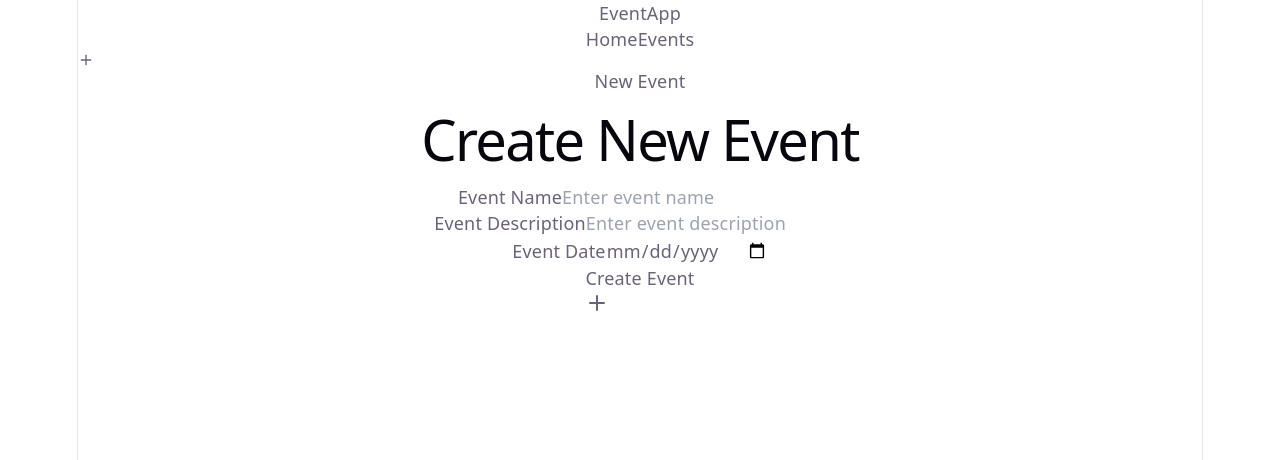
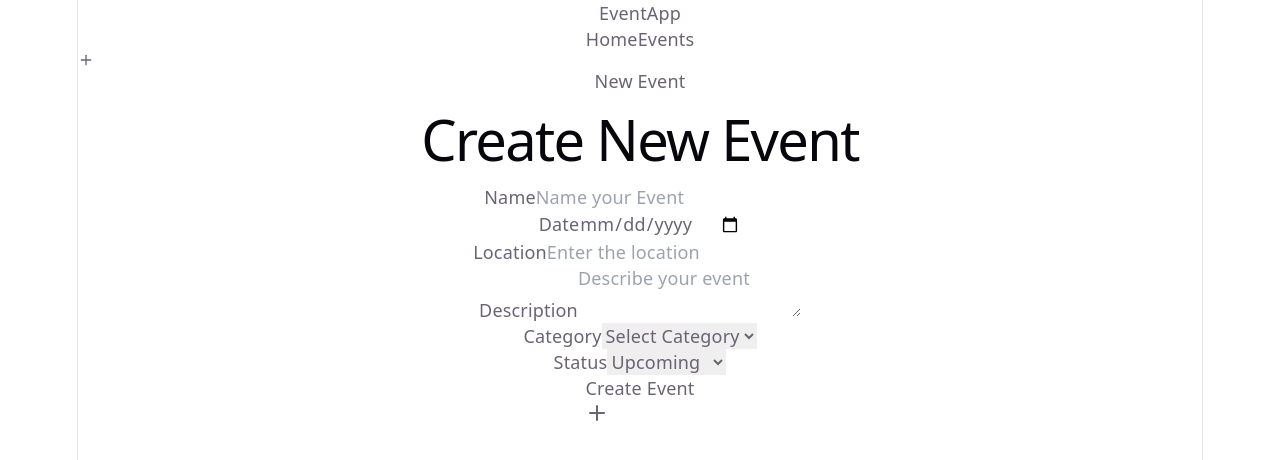
Before and after one commit to ultimatefaloe/event-app, a React (Vite) app: page /events/new in a window 1280 px wide. Shown: the top 460 px of the page. Built offline with nearby package versions, Linux system fonts and the light colour scheme.

Commit message:
class6: creating eventcard component

```diff
--- /dev/null
+++ b/src/components/EventCard.jsx
@@ -0,0 +1,41 @@
+import React from "react";
+
+// interface Event{
+//   id: number,
+//   name: string,
+//   description: string,
+//   date: Date,
+//   category:  "conference" | "meetup" | "workshop" | "webinar",
+//   status: "upcoming" | "ongoing" | "completed"
+//   createdAt: Date,
+//   update: Date
+// }
+
+const EventCard = () => {
+  return (
+    <div className="p-2 rounded-lg border border-gray-100">
+      <div className="flex justify-between items-center mb-2">
+        {/* Left */}
+        <div className="text-left">
+          <h3 className="font-bold">Event Name</h3>
+          <p className="text-sm text-gray-500">Event Description</p>
+          <p className="text-xs text-gray-400">Event Date</p>
+        </div>
+        {/* right */}
+        <div className="flex flex-col gap-2">
+          <span className="py px-3 rounded-full bg-green-400/30 border border-green-400">
+            Status
+          </span>
+          <span className="py px-3 rounded-full bg-green-400/30 border border-green-400">
+            category
+          </span>
+        </div>
+      </div>
+      <div className="text-right">
+        <p className="text-xs text-gray-400">Created At/ Update At</p>
+      </div>
+    </div>
+  );
+};
+
+export default EventCard;
--- a/src/components/GreetingCard.jsx
+++ b/src/components/GreetingCard.jsx
@@ -1,5 +1,7 @@
 // import React from "react";
 // import Button from "./Button";
+
+import Button from "./Button";
 
 // const GreetingCard = ({ name }) => {
 //   return (
@@ -16,10 +18,14 @@
 // export default GreetingCard;
 
 
-export function Greeting () {
+export function Greeting (props) {
+  const { name, sayBye  } = props;
   return (
     <div>
-      <h1>Joel </h1>
+      <h1>Welcome to my react app, {name} </h1>
+      <Button onClick={sayBye} >
+        Good Bye
+      </Button>
     </div>
   )
 }
--- a/src/components/form/EventForm.jsx
+++ b/src/components/form/EventForm.jsx
@@ -4,63 +4,116 @@ import { Plus } from "lucide-react";
 
 const EventForm = () => {
   const [formData, setFormData] = useState({
-    eventName: "",
-    eventDes: "",
-    eventDate: "",
+    name: "",
+    date: "",
+    location: "",
+    description: "",
+    category: "",
+    status: "upcoming",
   });
 
   const handleSubmit = (e) => {
     e.preventDefault();
     console.log("Form Data:", formData);
-  }
+  };
 
   return (
     <div>
       <form action="" onSubmit={handleSubmit}>
         <div className="p-2 text-left">
-          <label htmlFor="eventName" className="mb-1">
-            Event Name
+          <label htmlFor="name" className="mb-1">
+            Name
           </label>
           <input
             type="text"
-            name="eventName"
-            id="eventName"
-            placeholder="Enter event name"
+            name="name"
+            id="name"
+            placeholder="Name your Event"
             className="border border-gray-400 p-2 rounded-md w-full"
-            onChange={(e) =>
-              setFormData({ ...formData, eventName: e.target.value })
-            }
+            onChange={(e) => setFormData({ ...formData, name: e.target.value })}
+          />
+        </div>
+
+        <div className="p-2 text-left">
+          <label htmlFor="date" className="mb-1">
+            Date
+          </label>
+          <input
+            type="date"
+            name="date"
+            id="date"
+            placeholder="Choose a date"
+            className="border border-gray-400 p-2 rounded-md w-full"
+            onChange={(e) => setFormData({ ...formData, date: e.target.value })}
+          />
+        </div>
+
+        <div className="p-2 text-left">
+          <label htmlFor="date" className="mb-1">
+            Location
+          </label>
+          <input
+            type="text"
+            name="location"
+            id="location"
+            placeholder="Enter the location"
+            className="border border-gray-400 p-2 rounded-md w-full"
+            onChange={(e) => setFormData({ ...formData, location: e.target.value })}
           />
         </div>
         <div className="p-2 text-left">
-          <label htmlFor="eventDes" className="mb-1">
-            Event Description
+          <label htmlFor="description" className="mb-1">
+            Description
           </label>
-          <input
+          <textarea
             type="text"
-            name="eventDes"
-            id="eventDes"
-            placeholder="Enter event description"
+            name="description"
+            id="description"
+            placeholder="Describe your event"
             className="border border-gray-400 p-2 rounded-md w-full"
             onChange={(e) =>
-              setFormData({ ...formData, eventDes: e.target.value })
+              setFormData({ ...formData, description: e.target.value })
             }
-          />
+          ></textarea>
         </div>
-        <div className="p-2 text-left">
-          <label htmlFor="eventDate" className="mb-1">
-            Event Date
-          </label>
-          <input
-            type="date"
-            name="eventDate"
-            id="eventDate"
-            placeholder="Enter event date"
-            className="border border-gray-400 p-2 rounded-md w-full"
-            onChange={(e) =>
-              setFormData({ ...formData, eventDate: e.target.value })
-            }
-          />
+        <div className="p-2 flex gap-4 align-center text-left">
+          <div className="w-full">
+            <label htmlFor="category" className="mb-1">
+              Category
+            </label>
+            <select
+              name="category"
+              id="category"
+              className="border border-gray-400 p-2 rounded-md w-full"
+              onChange={(e) =>
+                setFormData({ ...formData, category: e.target.value })
+              }
+            >
+              <option value="">Select Category</option>
+              <option value="conference">Conference</option>
+              <option value="meetup">Meetup</option>
+              <option value="workshop">Workshop</option>
+            </select>
+          </div>
+
+          <div className="w-full">
+            <label htmlFor="status" className="mb-1">
+              Status
+            </label>
+            <select
+              name="status"
+              id="status"
+              className="border border-gray-400 p-2 rounded-md w-full"
+              onChange={(e) =>
+                setFormData({ ...formData, status: e.target.value })
+              }
+            >
+              <option value="upcoming">Upcoming</option>
+              <option value="conference">Conference</option>
+              <option value="meetup">Meetup</option>
+              <option value="workshop">Workshop</option>
+            </select>
+          </div>
         </div>
         <div className="p-2 mt-2">
           <Button type="submit">
--- a/src/pages/Event.jsx
+++ b/src/pages/Event.jsx
@@ -1,8 +1,16 @@
 import React from 'react'
+import EventCard from '../components/EventCard'
 
 const Event = () => {
   return (
-    <div>Event</div>
+    <div>
+
+      <div className="grid grid-cols-2 gap-4">
+
+      <EventCard />
+      <EventCard />
+      </div>
+    </div>
   )
 }
 
--- a/src/pages/Home.jsx
+++ b/src/pages/Home.jsx
@@ -1,21 +1,39 @@
-import { useState } from 'react'
+import { useState } from "react";
 import { Greeting } from "../components/GreetingCard";
 import Button from "../components/Button";
 
 const Home = () => {
-  const [counter, setCounter] = useState(0)
+  const name = "Ayomide";
+  const [counter, setCounter] = useState(0);
 
+  const sayBye = () => {
+    alert(`Good, Bye!, ${name}`);
+  }
   return (
     <div className="p-2">
-      <Greeting />
-
+      <Greeting name={name} sayBye={sayBye} />
 
       <div className="flex flex-col justify-center align-center">
-        <h2 className="text-2xl font-bold">Counter counrrent Value:  <span className="text-blue-700 font-bold text-2xl">{counter}</span></h2>
+        <h2 className="text-2xl font-bold">
+          Counter counrrent Value:{" "}
+          <span className="text-blue-700 font-bold text-2xl">{counter}</span>
+        </h2>
 
-        <div className="p-2 flex align-center justify-center gap-4">
-          <Button onClick={()=> setCounter(prev => prev + 1)}>Increment +</Button>
-          <Button onClick={()=> setCounter(prev => prev - 1)}>Decrement -</Button>
+        <div className="flex flex-col justify-center gap-4">
+          <div className="flex justify-center gap-4">
+
+          <Button onClick={() => setCounter(counter + 1)}>
+            <span className="text-white font-bold">Increment</span>
+          </Button>
+
+          <Button onClick={() => setCounter(counter - 1)}>
+            <span className="text-white font-bold">Decrement</span>
+          </Button>
+          </div>
+
+          <Button onClick={() => setCounter(0)}>
+            <span className="text-white font-bold">Reset</span>
+          </Button>
         </div>
       </div>
     </div>
```
